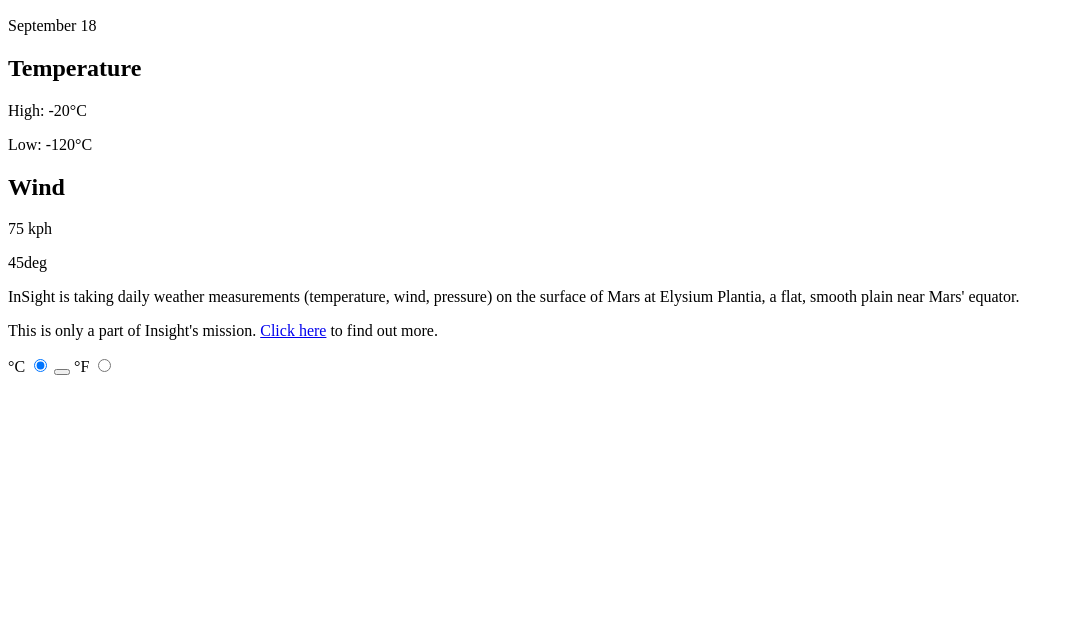
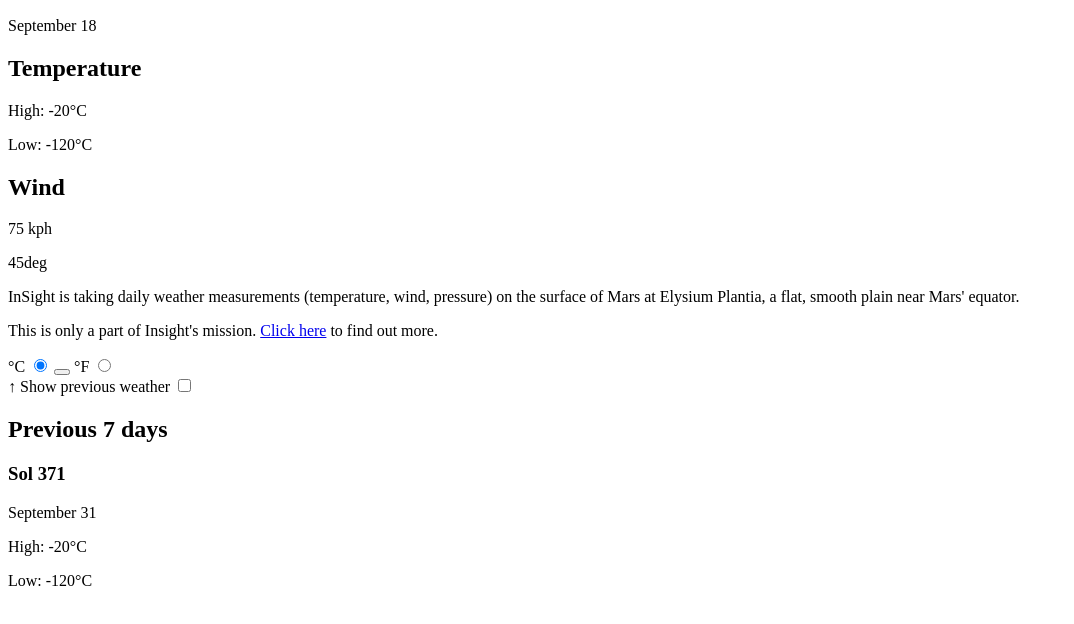
Before and after one commit to Adithya2018/Mars-Weather-App, a plain HTML site: page index.html in a window 1280 px wide. Shown: the part 110-734 px from the top of the page, without its empty margins (0-1074 px from the left). Drawn offline with Linux system fonts and the light colour scheme; a web font is replaced by a local one.

Commit message:
Update index.html

```diff
--- a/index.html
+++ b/index.html
@@ -65,7 +65,34 @@
 
     </main>
 
-    <div class="previous-weather"></div>
+    <div class="previous-weather">
+        <label for="weather-toggle"
+        class="show-previous-weather-label">
+        &#8593; <span class="sr-only">Show previous weather</span></label>
+
+        <input type="checkbox"
+        id="weather-toogle"
+        class="show-previous-weather-toggle"
+        >
+
+        <h2 class="main-title">Previous 7 days</h2>
+
+        <div class="previous-days">
+            <div class="previous-day">
+                <h3 class="previous-day__sol">Sol 371</h3>
+                <p class="previous-day__datee">
+                    September 31
+                </p>
+                <p class="reading">
+                    High: -20°C
+                </p>
+                <p class="reading">
+                    Low: -120°C
+                </p>
+            </div>
+        </div>
+
+    </div>
 
 </body>
 
```
